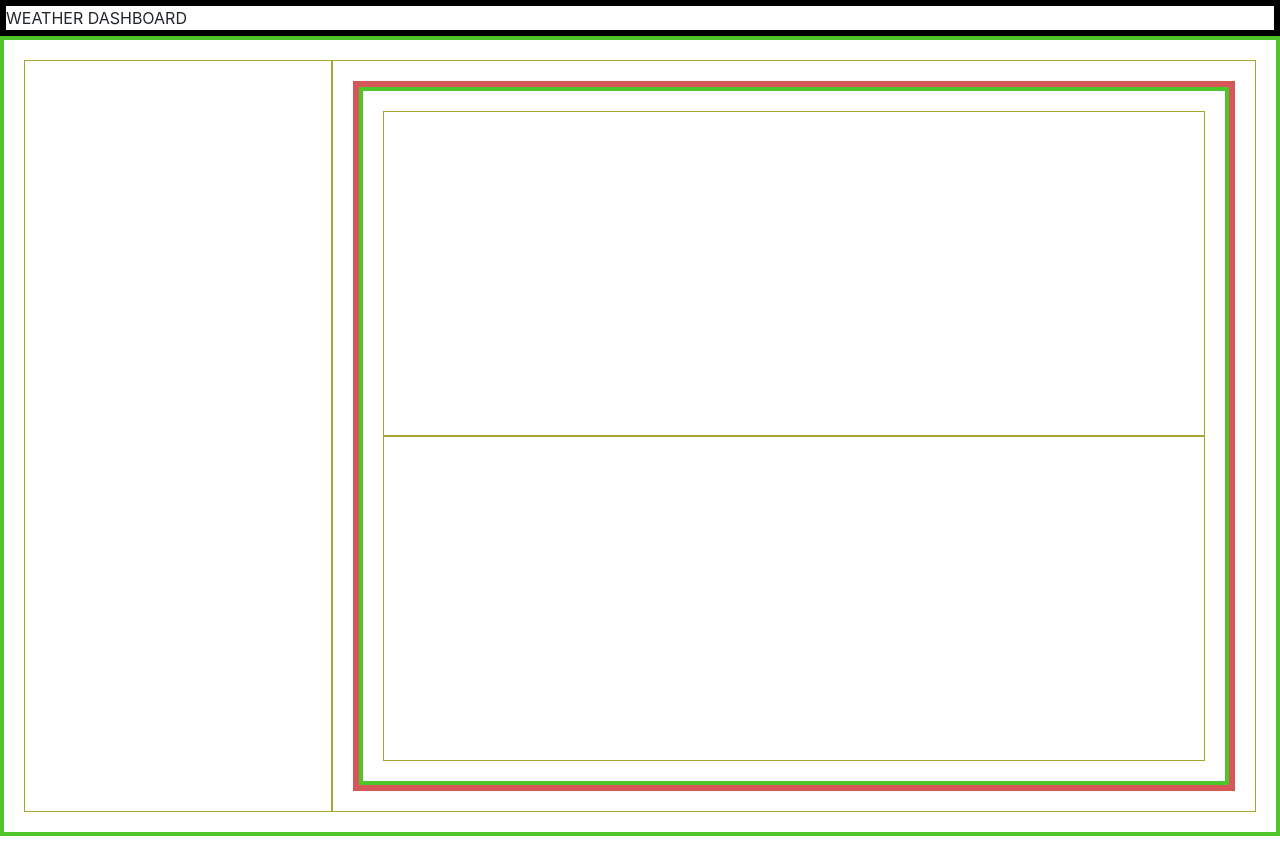
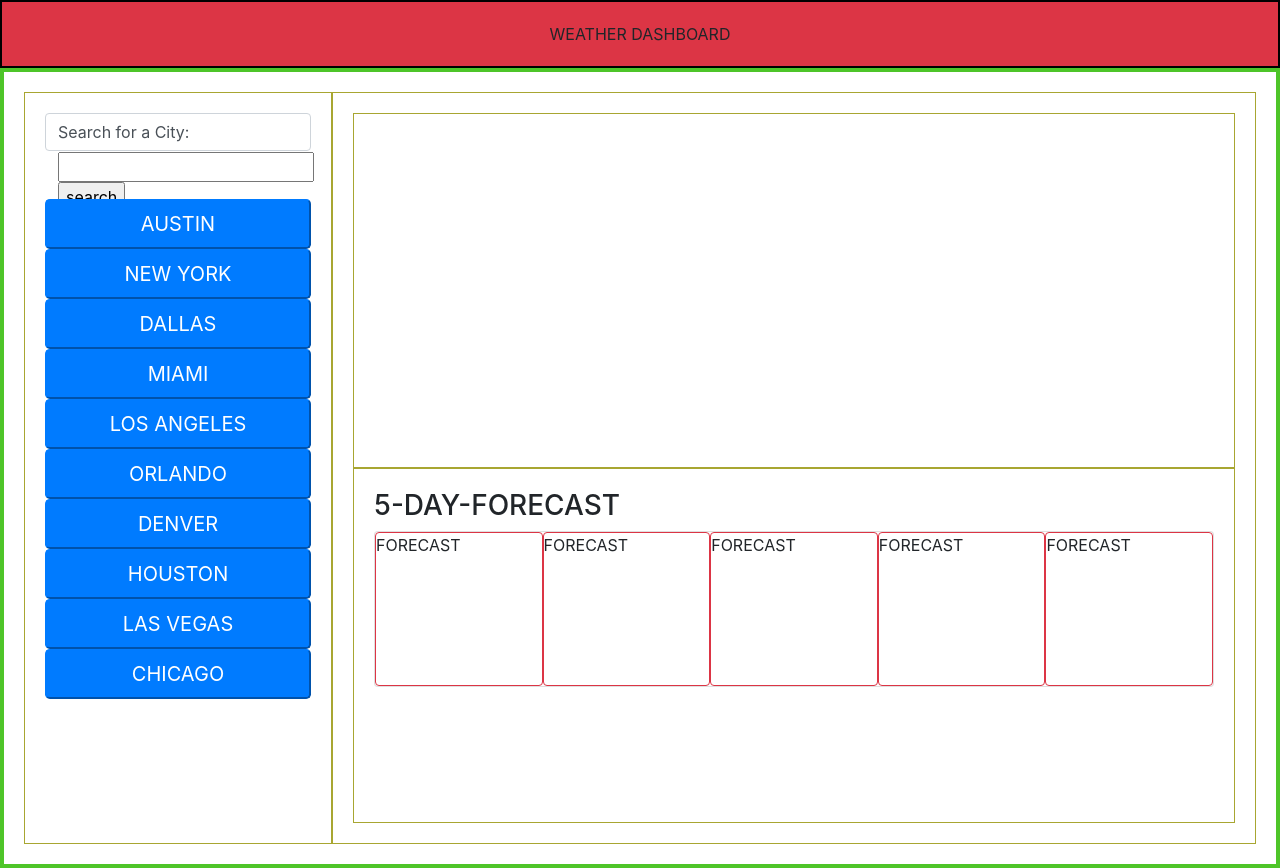
Before and after one commit to JideOgun/weather-dashboard, a plain HTML site: page index.html in a window 1280 px wide. Before the commit the page ends 836 px from the top, so only its background shows below. Drawn offline with nearby package versions, Linux system fonts and the light colour scheme.

Commit message:
updated readme

```diff
--- a/assets/css/style.css
+++ b/assets/css/style.css
@@ -1,5 +1,6 @@
 .weather-header {
-    border: 5pt solid black;
+    border: 2pt solid black;
+    padding: 20px;
 }
 
 .container {
--- a/index.html
+++ b/index.html
@@ -11,21 +11,44 @@
 
 
 <body>
-    <div class="weather-header">
+    <div class="weather-header bg-danger d-flex justify-content-center">
         WEATHER DASHBOARD
     </div>
     <div class="container-fluid">
-        <div class="row vw-100 vh-100">
-            <div class="columns  col-3"></div>
-            <div class="columns col-9">
-                <div class="container h-100">
-                    <div class="row h-100">
-                        <div class="columns  col-12"></div>
-                        <div class="columns col-12">
-                    </div>
+        <div class="row vw-100 vh-100" id="main-container">
+            <div class="columns  col-3" id="search-div">
+                <form class="search-form form-control" id="search-form-id" placeholder="enter city">
+                    <label for="form-input">Search for a City:</label>
+                    <input type="text" id="form-input">
+                    <input type="submit" id="form-input" value ="search">
+                </form> <br><br>
+                <div class="btn-div">
+                <button class="austin-btn btn-primary btn-lg w-100" id="search-btn-id">AUSTIN</button>
+                <button class="new-york-btn btn-primary btn-lg w-100" id="search-btn-id">NEW YORK</button>
+                <button class="dallas-btn btn-primary btn-lg w-100" id="search-btn-id">DALLAS</button>
+                <button class="miami-btn btn-primary btn-lg w-100" id="search-btn-id">MIAMI</button>
+                <button class="la-btn btn-primary btn-lg w-100" id="search-btn-id">LOS ANGELES</button>
+                <button class="orlando-btn btn-primary btn-lg w-100" id="search-btn-id">ORLANDO</button>
+                <button class="denver-btn btn-primary btn-lg w-100" id="search-btn-id">DENVER</button>
+                <button class="houston-btn btn-primary btn-lg w-100" id="search-btn-id">HOUSTON</button>
+                <button class="vegas-btn btn-primary btn-lg w-100" id="search-btn-id">LAS VEGAS</button>
+                <button class="chicago-btn btn-primary btn-lg w-100" id="search-btn-id">CHICAGO</button>
                 </div>
             </div>
-        </div>
+            <div class="columns col-9" id="stats-forecast-div">
+
+                    <div class="stats-div columns  col-12 h-50" id="stats-div"></div>
+                    <div class="forceast-div columns col-12 h-50" id="forecast-div">
+                        <span><h3>5-DAY-FORECAST</h3></span>
+                        <div class="card div d-flex flex-row bd-highlight mb-3 h-50 p-20">
+                            <div class="card border border-danger" style="width: 18rem;">FORECAST</div>
+                            <div class="card border border-danger" style="width: 18rem;">FORECAST</div>
+                            <div class="card border border-danger" style="width: 18rem;">FORECAST</div>
+                            <div class="card border border-danger" style="width: 18rem;">FORECAST</div>
+                            <div class="card border border-danger" style="width: 18rem;">FORECAST</div>
+                       </div>
+                    </div>
+            </div>
     </div>
 </body>
 
```
Also changed, not shown: 1 other file.
